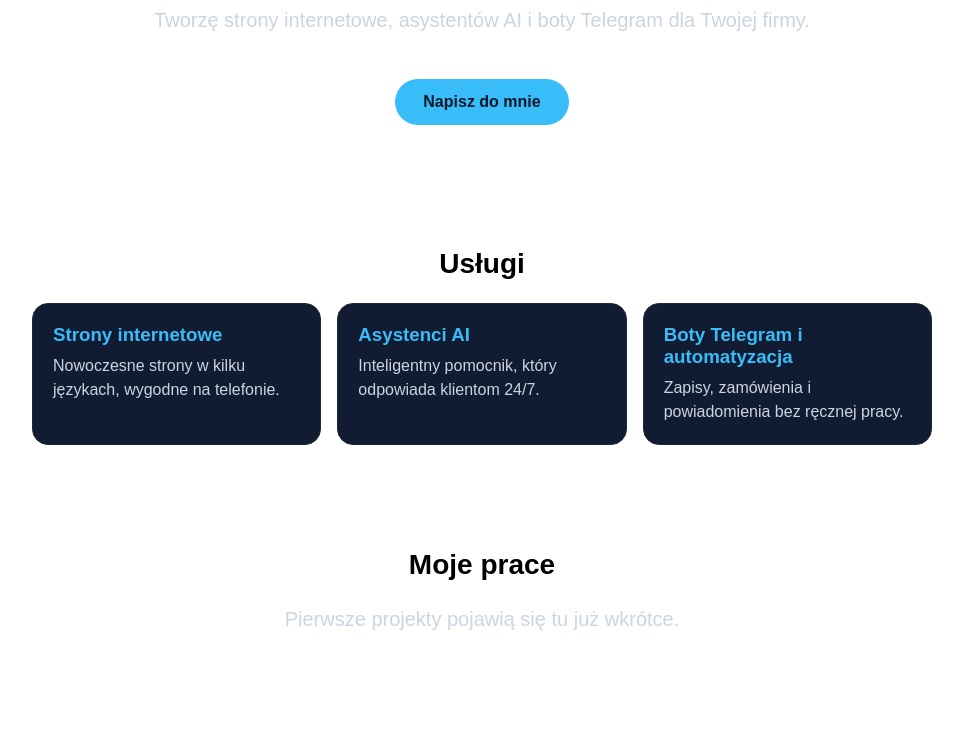
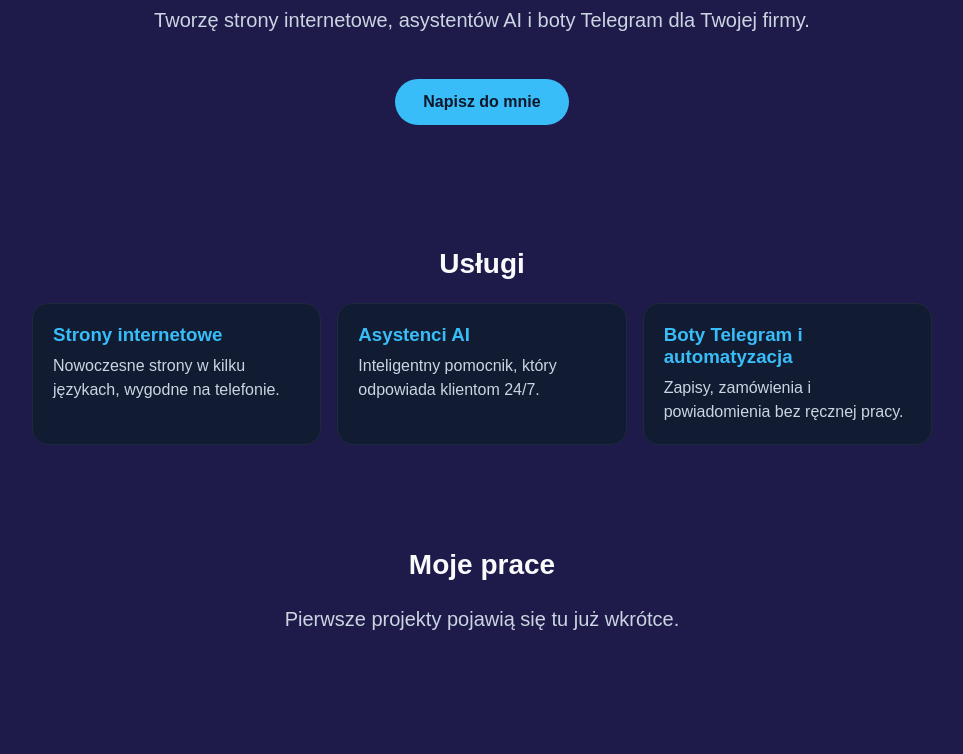
Before and after one commit to daria-ai-studio/daria-ai-studio.github.io, a plain HTML site: page index.html in a window 1280 px wide. Shown: the part 246-1000 px from the top of the page, without its empty margins (158-1121 px from the left). Drawn offline with Linux system fonts and the light colour scheme.

Commit message:
Fix background color and text color in index.html

```diff
--- a/index.html
+++ b/index.html
@@ -5,7 +5,7 @@
 <meta name="viewport" content="width=device-width, initial-scale=1">
 <title>Daria AI Studio</title>
 <style>
-  body { margin: 0; font-family: Arial, sans-serif; background: тёмно-фиолетовый color: #f8fafc; text-align: center; }
+  body { margin: 0; font-family: Arial, sans-serif; background: #1e1b4b; color: #f8fafc; text-align: center; }
   nav { padding: 16px; }
   nav button { margin: 4px; padding: 8px 14px; border: 1px solid #38bdf8; background: none; color: #f8fafc; border-radius: 20px; cursor: pointer; }
   nav button.active { background: #38bdf8; color: #0f172a; }
```
